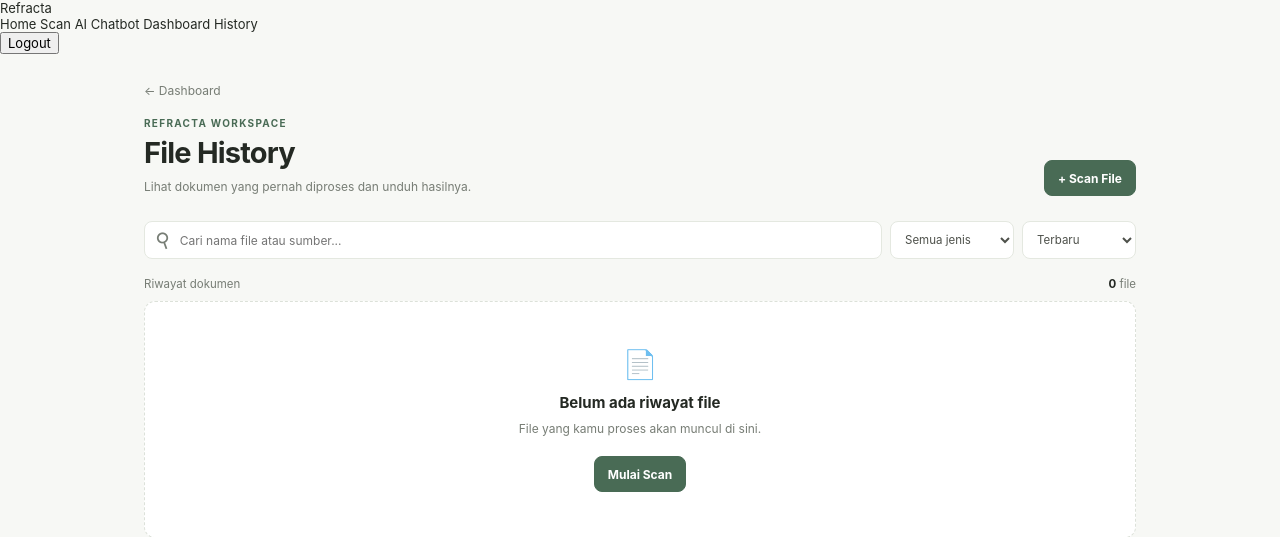
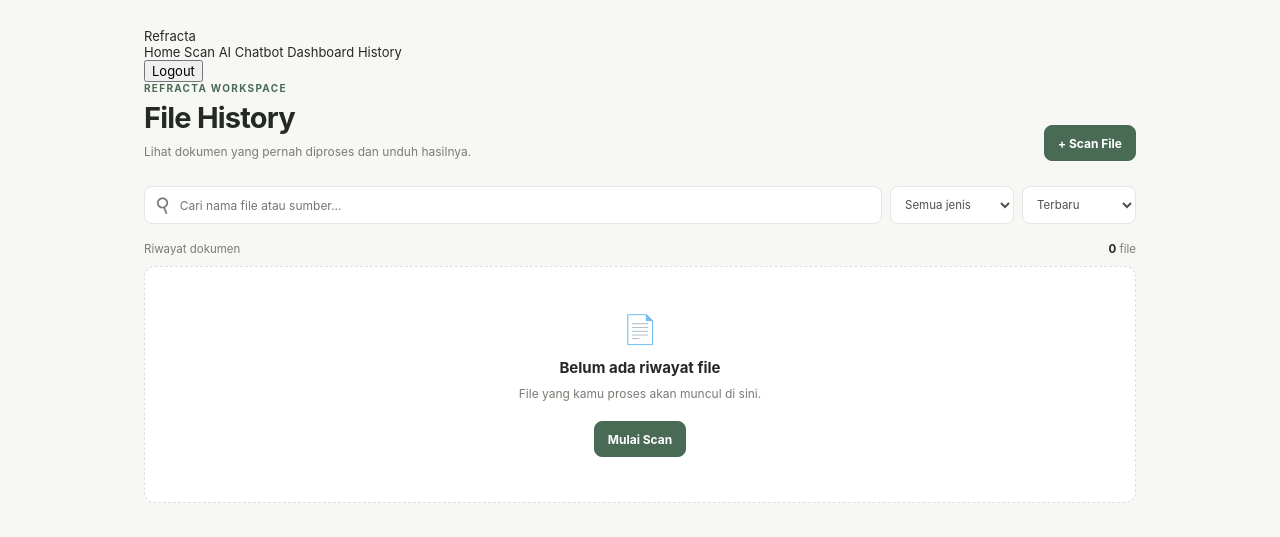
Before and after one commit to GeneJustin/Refracta, a Flask app: page /history in a window 1280 px wide. Shown: the top 537 px of the page. After the commit the page ends 503 px from the top, so only its background shows below. Run offline with Flask 3, Linux system fonts and the light colour scheme; the visitor is signed in with stand-in values (Sample User, id 1); data that the repository does not hold is empty.

Commit message:
Update history.html

```diff
--- a/templates/history.html
+++ b/templates/history.html
@@ -9,7 +9,10 @@
     <script src="/static/history.js" defer></script>
 </head>
 <body>
-    <nav class="navbar">
+    <main class="history-page">
+        <header class="page-header">
+            <div class="header-copy">
+                    <nav class="navbar">
         <a href="/" class="logo">
             Refracta
         </a>
@@ -37,10 +40,6 @@
         </button>
 
     </nav>
-    <main class="history-page">
-        <header class="page-header">
-            <div class="header-copy">
-                <a class="back-link" href="/">&#8592; Dashboard</a>
                 <p class="eyebrow">REFRACTA WORKSPACE</p>
                 <h1>File History</h1>
                 <p class="page-description">
```
